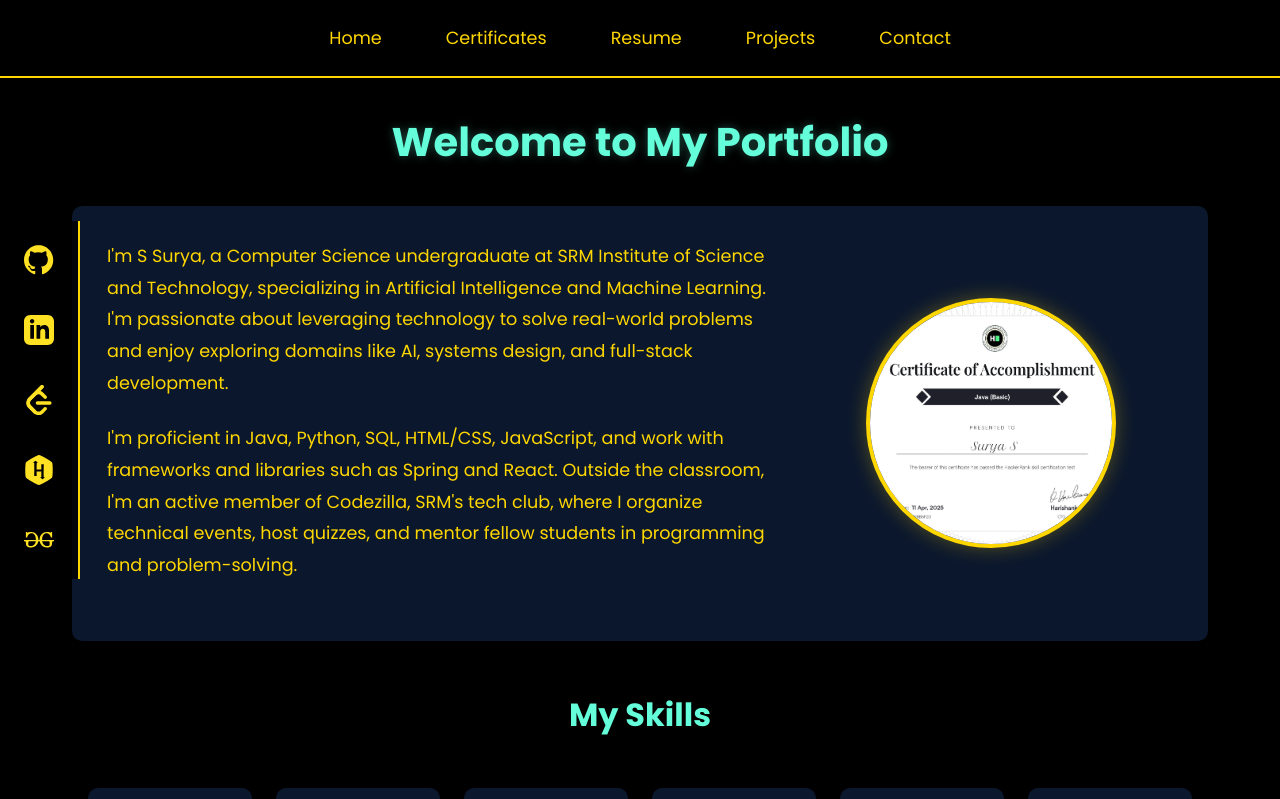
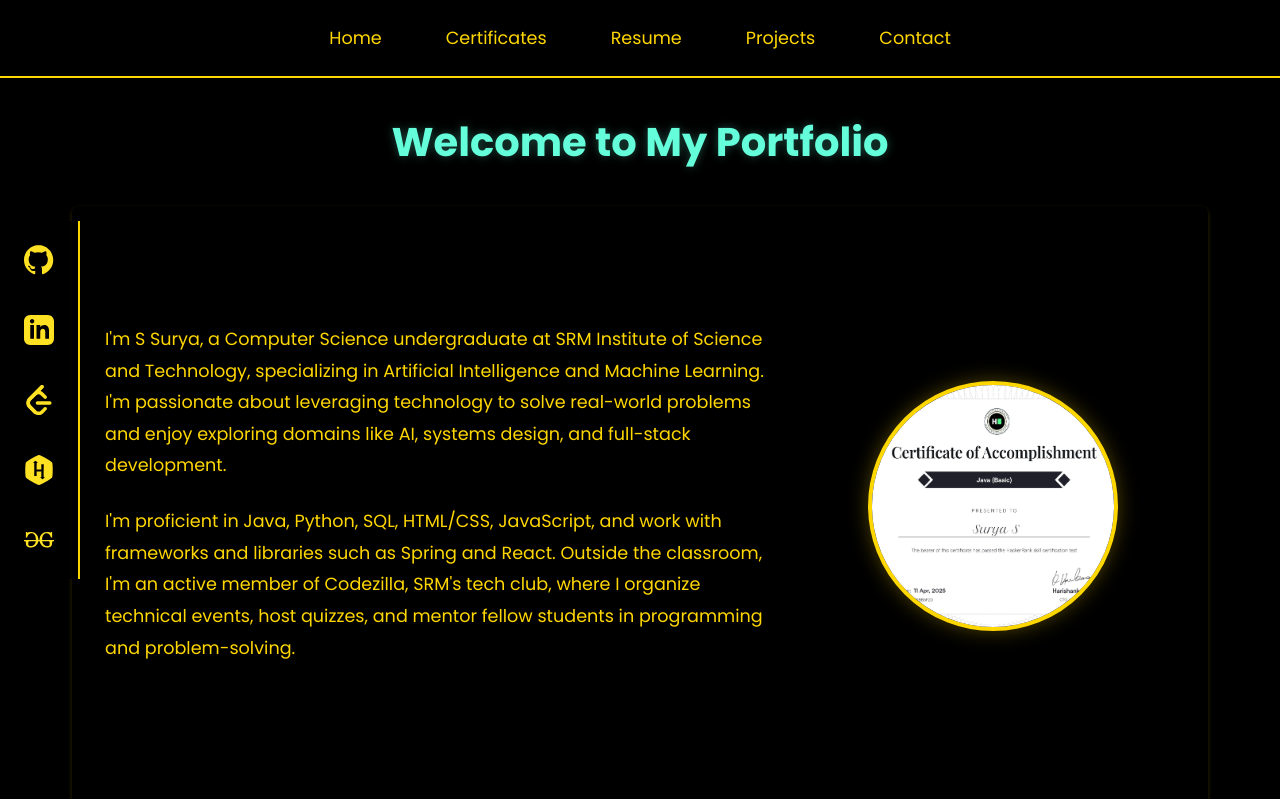
Before and after one commit to surya0904shankar/portfolio, a React (Create React App) app: page / in a window 1280 px wide. Shown: the top 799 px of the page. Built offline with nearby package versions, Linux system fonts and the light colour scheme.

Commit message:
Fix profile content hover effect to only apply to border

```diff
--- a/src/App.css
+++ b/src/App.css
@@ -165,17 +165,24 @@ body {
 }
 
 .profile-content {
+  background-color: rgba(0, 0, 0, 0.8);
+  padding: 3rem;
+  border-radius: 8px;
+  box-shadow: 0 2px 4px rgba(255, 215, 0, 0.2);
+  border: 1px solid transparent;
+  width: 100%;
+  max-width: 100%;
+  margin: 0;
+  transition: all 0.3s ease;
+  position: relative;
+  overflow: hidden;
   display: flex;
   flex-direction: column;
-  gap: 2rem;
+  align-items: center;
+  justify-content: center;
+  min-height: calc(100vh - 200px);
   padding: 2rem;
-  background-color: rgba(17, 34, 64, 0.7);
-  border-radius: 10px;
-  box-shadow: 0 4px 6px rgba(0, 0, 0, 0.1);
-  transition: all 0.5s ease;
-  position: relative;
-  overflow: hidden;
-  border: 3px solid transparent;
+  margin-top: 1rem;
 }
 
 .profile-content::before {
@@ -185,17 +192,23 @@ body {
   left: 0;
   right: 0;
   bottom: 0;
-  border: 3px solid transparent;
-  border-radius: 10px;
-  background: linear-gradient(45deg, #ff0000, #0000ff) border-box;
-
+  border-radius: 8px;
+  padding: 3px;
+  background: linear-gradient(45deg, #FFD700, #FF0000, #0000FF, #FFD700);
+  background-size: 300% 300%;
+  -webkit-mask:
+    linear-gradient(#fff 0 0) content-box,
+    linear-gradient(#fff 0 0);
+  -webkit-mask-composite: xor;
+  mask-composite: exclude;
   opacity: 0;
-  transition: opacity 0.5s ease;
-  z-index: 0;
+  transition: opacity 0.3s ease;
+  pointer-events: none;
 }
 
 .profile-content:hover::before {
   opacity: 1;
+  animation: gradientBorder 3s ease infinite;
 }
 
 .profile-content:hover {
```
